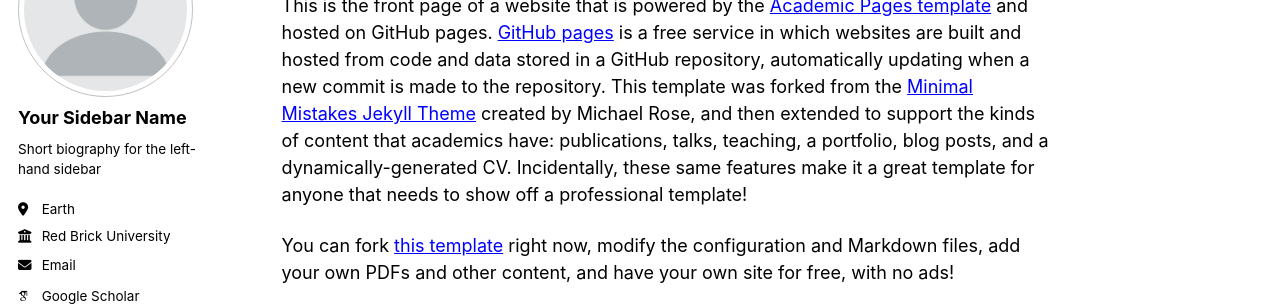
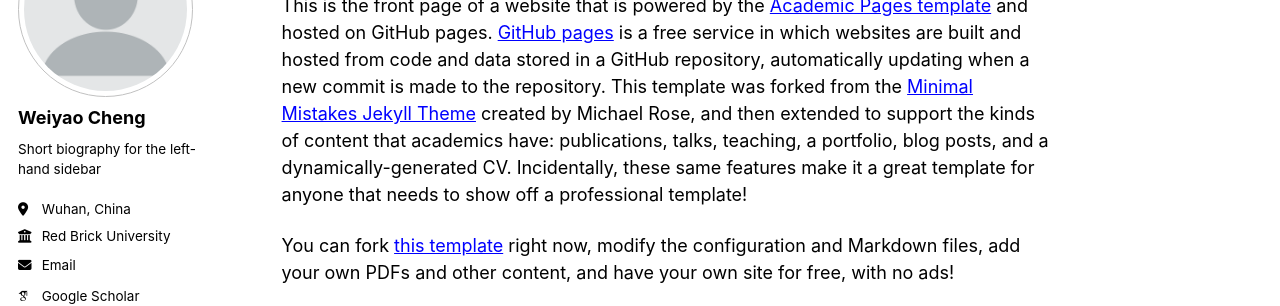
Before and after one commit to cwylcu080903/cwylcu080903.github.io, a Jekyll site: the page built from _pages/about.md, in a window 1280 px wide. Shown: the part 177-483 px from the top of the page. Built offline with Jekyll 4.4.1, drawn with Linux system fonts in a browser that asks for light colours; some web fonts are replaced; a script bundle is joined from its source files by our own code; library files that are not in the unit come from our copies.

Commit message:
Update _config.yml

```diff
--- a/_config.yml
+++ b/_config.yml
@@ -24,13 +24,13 @@ repository               : "academicpages/academicpages.github.io"
 author:
   # Biographic information
   avatar           : "profile.png"
-  name             : "Your Sidebar Name"
+  name             : "Weiyao Cheng"
   pronouns         : # example: "she/her"
   bio              : "Short biography for the left-hand sidebar"
-  location         : "Earth"
+  location         : "Wuhan, China"
   employer         : "Red Brick University"
   uri              : # URL
-  email            : "none@example.org"
+  email            : "weiyao_cheng@163.com"
 
   # Academic websites
   academia         : # URL
```
